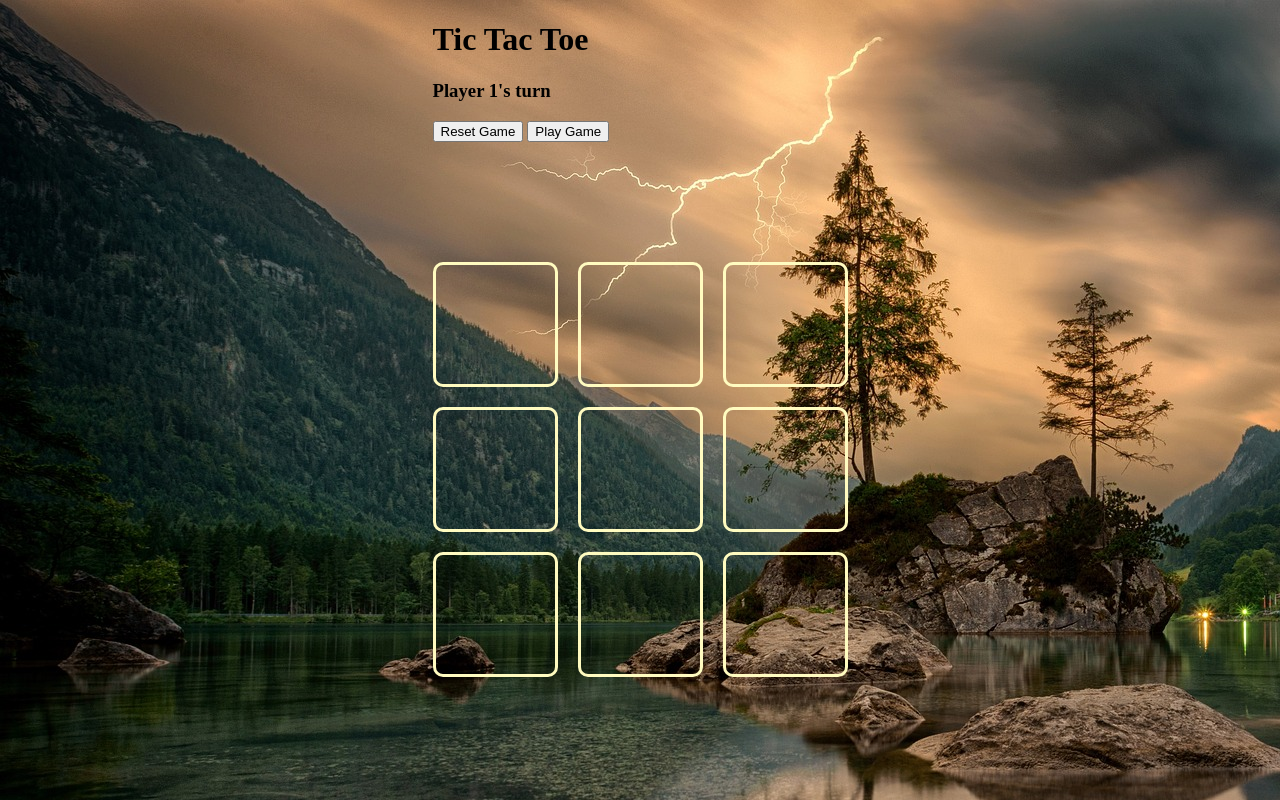
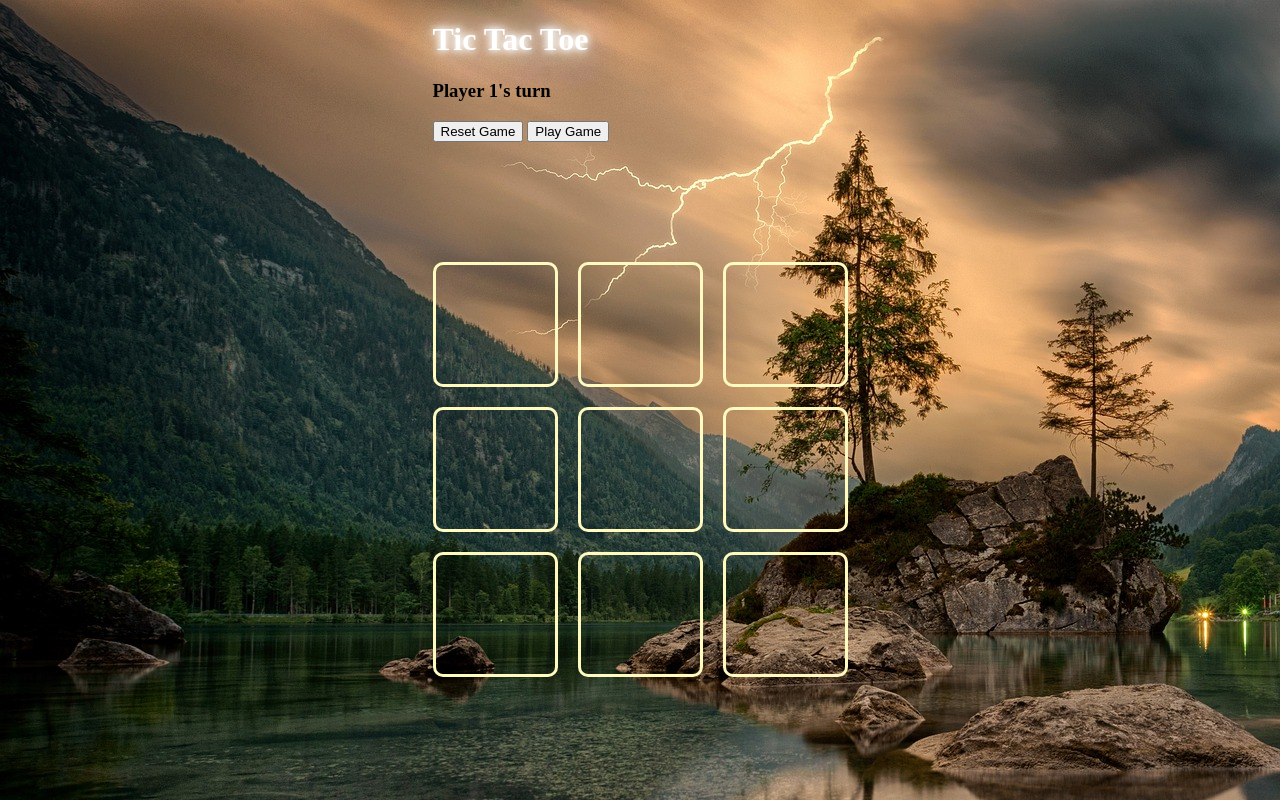
Before and after one commit to JSammy23/tictactoe, a plain HTML site: page index.html in a window 1280 px wide. Drawn offline with Linux system fonts and the light colour scheme.

Commit message:
Added text shadow and styled box content font

```diff
--- a/styles.css
+++ b/styles.css
@@ -17,11 +17,25 @@ body {
     align-items: center;
 }
 
+.title,
+.buttons,
+.box {
+    color: #fff;
+    text-shadow: 0 0 7px #fff, 0 0 10px #fff, 0 0 21px #fff, 0 0 42px var(--accent-color),
+    0 0 82px var(--accent-color), 0 0 92px var(--accent-color), 0 0 102px var(--accent-color), 0 0 151px var(--accent-color);
+}
+
 .box {
     border: 3px solid var(--accent-color);
     width: 125px;
     height: 125px;
     border-radius: 10px;
+    cursor: pointer;
+    font-size: 7rem;
+    text-align: center;
+    color: #fff;
+    /* text-shadow: 0 0 7px #fff, 0 0 10px #fff, 0 0 21px #fff, 0 0 42px var(--accent-color),
+    0 0 82px var(--accent-color), 0 0 92px var(--accent-color), 0 0 102px var(--accent-color), 0 0 151px var(--accent-color); */
 }
 
 .gameWrapper {
```
